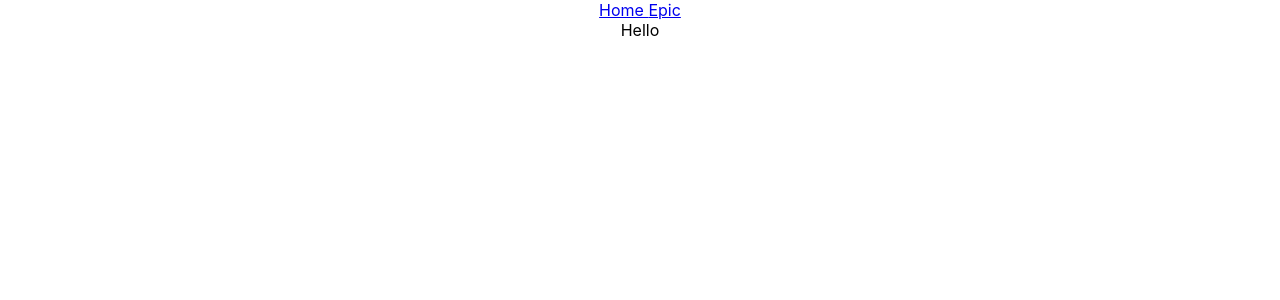
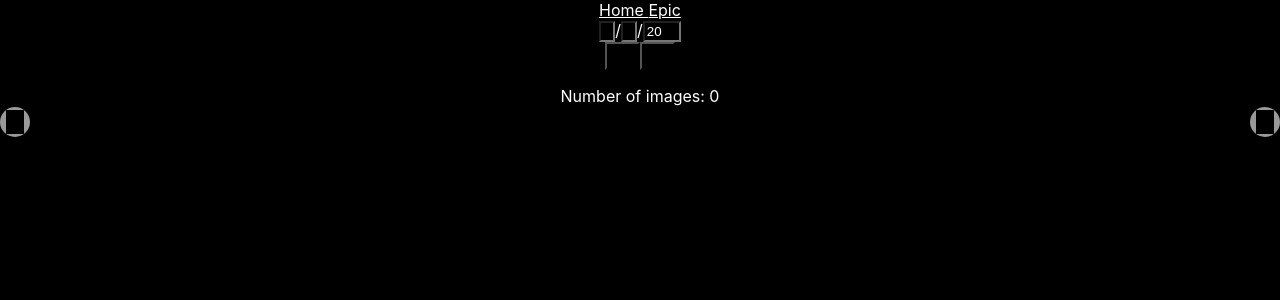
Before and after one commit to kittygingell/MarsAppSPA, a React (Create React App) app: page /epic in a window 1280 px wide. Shown: the top 300 px of the page. Built offline with nearby package versions, Linux system fonts and the light colour scheme.

Commit message:
Added date picker. Added slideshow to show photos taken on the date.

```diff
--- a/package.json
+++ b/package.json
@@ -16,10 +16,12 @@
     "express": "^4.17.1",
     "nodemon": "^2.0.9",
     "react": "^17.0.2",
+    "react-date-picker": "^8.2.0",
     "react-dom": "^17.0.2",
     "react-router-dom": "^5.2.0",
     "react-scripts": "4.0.3",
     "react-select": "^4.3.1",
+    "react-slideshow-image": "^3.5.0",
     "ts-node": "^10.0.0",
     "web-vitals": "^1.0.1"
   },
--- /dev/null
+++ b/src/epic/AccessEpic.ts
@@ -0,0 +1,118 @@
+import axios from 'axios'
+
+interface DateInfo {
+    date: string
+}
+
+interface Coordinates {
+    lat: number,
+    lon: number
+}
+
+interface Position {
+    x: number,
+    y: number,
+    z: number
+}
+
+interface Quaternions {
+    q0: number,
+    q1: number,
+    q2: number,
+    q3: number
+}
+
+interface ImageData {
+    identifier: string,
+    caption: string,
+    image: string,
+    version: string,
+    centroid_coordinates: Coordinates,
+    dscovr_j2000_position: Position,
+    lunar_j2000_position: Position,
+    sun_j2000_position: Position,
+    attitude_quaternions: Quaternions,
+    date: string,
+    coords: {
+        centroid_coordinates: Coordinates,
+        dscovr_j2000_position: Position,
+        lunar_j2000_position: Position,
+        sun_j2000_position: Position,
+        attitude_quaternions: Quaternions
+    }
+}
+
+interface DateDescription {
+    year: number,
+    month: number,
+    day: number
+}
+
+const apiKey = 'aRWUnNqpH11eSQvCm114SVuAnhMFivU6KLWFgF7k'
+
+async function getAvailableDates(): Promise<DateDescription[]> {
+    const url = `https://api.nasa.gov/EPIC/api/natural/all?api_key=${apiKey}`
+    const response = await axios.get(url)
+    const dateData: DateInfo[] = response.data
+    const dateStrings = dateData.map(data => data.date)
+    const dates: DateDescription[] = dateStrings.map(dateStr => {
+        return dateStringHyphen2Date(dateStr)
+    })
+    return dates
+}
+
+function dateStringHyphen2Date(dateStr: string) {
+    const dateComponents = dateStr.split('-')
+    const date: DateDescription = {
+        year: Number(dateComponents[0]),
+        month: Number(dateComponents[1]),
+        day: Number(dateComponents[2])
+    }
+    return date
+}
+
+function appropriateStrings(date: DateDescription) {
+    let month = String(date.month)
+    if (month.length === 1) {
+        month = '0' + month
+    }
+    let day = String(date.day)
+    if (day.length === 1) {
+        day = '0' + day
+    }
+    return [`${date.year}`, month, day]
+}
+
+function date2DateStringHyphen(date: DateDescription) {
+    const [year, month, day] = appropriateStrings(date)
+    return `${year}-${month}-${day}`
+}
+
+function date2DateStringSlash(date: DateDescription) {
+    const [year, month, day] = appropriateStrings(date)
+    return `${year}/${month}/${day}`
+}
+
+async function getImagesDataForDate(date: DateDescription): Promise<ImageData[]> {
+    const imageType = 'natural'
+    const dateStr = date2DateStringHyphen(date)
+    const url = `https://api.nasa.gov/EPIC/api/${imageType}/date/${dateStr}?api_key=${apiKey}`
+    const response = await axios.get(url)
+    const imagesData: ImageData[] = response.data
+    return imagesData
+}
+
+async function getImagesDateForMostRecentDate(): Promise<ImageData[]> {
+    const dates = await getAvailableDates()
+    const imagesData = await getImagesDataForDate(dates[0])
+    return imagesData
+}
+
+function getEpicImageURL(date: DateDescription, imageName: string) {
+    const dateStr = date2DateStringSlash(date)
+    console.log(dateStr)
+    return `https://api.nasa.gov/EPIC/archive/natural/${dateStr}/png/${imageName}.png?api_key=${apiKey}`
+}
+
+export {getImagesDataForDate, getEpicImageURL}
+export type { DateDescription }
--- a/src/epic/EpicPage.tsx
+++ b/src/epic/EpicPage.tsx
@@ -1,9 +1,49 @@
 import React, {useEffect, useState} from 'react';
+import EpicSpecifier from './EpicSpecifier'
+import PhotoSlideshow from "./PhotoSlideShow";
+import {getImagesDataForDate, getEpicImageURL, DateDescription} from './AccessEpic'
 
-function EpicPage() {
+export const EpicSpecifierContext = React.createContext({
+    date: new Date(),
+    updateDate: (date: Date) => {},
+    urls: Array<string>(),
+    updateURLs: (urls: string[]) => {}
+})
+
+export default function EpicPage() {
+
+    const [date, setDate] = useState(new Date());
+    const [urls, setURLs] = useState(Array<string>())
+
     return (
-        <div>Hello</div>
+        <EpicSpecifierContext.Provider value={{
+            date: date,
+            updateDate: async (date) => {
+                date = date || new Date()
+                setDate(date)
+                const dateDescription: DateDescription = {
+                    year: date.getFullYear(),
+                    month: date.getMonth(),
+                    day: date.getDate()
+                }
+                console.log(dateDescription)
+                const imagesData = await getImagesDataForDate(dateDescription)
+                const imageURLs = imagesData.map(data => {
+                    const imageName = data.image
+                    console.log(imageName)
+                    return getEpicImageURL(dateDescription, imageName)
+                })
+
+                setURLs(imageURLs)
+                console.log(imageURLs[0])
+            },
+            urls: urls,
+            updateURLs: (urls) => {
+                setURLs(urls)
+            }
+        }}>
+            <EpicSpecifier/>
+            <PhotoSlideshow/>
+        </EpicSpecifierContext.Provider>
     )
 }
-
-export default EpicPage
--- /dev/null
+++ b/src/epic/EpicSpecifier.tsx
@@ -0,0 +1,26 @@
+import React, { useState } from 'react';
+import DatePicker from 'react-date-picker';
+import {EpicSpecifierContext} from "./EpicPage";
+
+export default function EpicSpecifier() {
+    return (
+        <EpicSpecifierContext.Consumer>
+            {value => {
+                function setDate(date: Date) {
+                    value.updateDate(date)
+                }
+
+                return (
+                    <>
+                        <DatePicker
+                            onChange={setDate}
+                            value={value.date}
+                        />
+                    </>
+
+                )
+            }}
+
+        </EpicSpecifierContext.Consumer>
+    );
+}
--- /dev/null
+++ b/src/epic/PhotoSlideShow.tsx
@@ -0,0 +1,41 @@
+import 'react-slideshow-image/dist/styles.css'
+import React from 'react';
+import {EpicSpecifierContext} from "./EpicPage";
+
+const {Fade} = require('react-slideshow-image')
+export default function PhotoSlideshow() {
+    return (
+        <EpicSpecifierContext.Consumer>
+            {value => {
+                const slideImageURLs = value.urls;
+                const images = slideImageURLs.map(url => {
+                    return (
+                        <>
+                            <div className="each-fade">
+                                <div className="image-container">
+                                    <img src={url}/>
+                                </div>
+                            </div>
+                        </>
+                    )
+                })
+
+                const generalStyle = '* {color: white; background-color: black}'
+                const style4Fade = '.each-fade > .image-container > img {width: 80%}'
+                return (
+                    <div className="slide-container">
+                        <style>
+                            {generalStyle}
+                            {style4Fade}
+                        </style>
+                        <p>Number of images: {slideImageURLs.length}</p>
+                        <Fade>
+                            {images}
+                        </Fade>
+                    </div>
+                )
+            }}
+        </EpicSpecifierContext.Consumer>
+
+    )
+}
```
Also changed, not shown: 1 other file (tests, documents, lock files or other folders).
